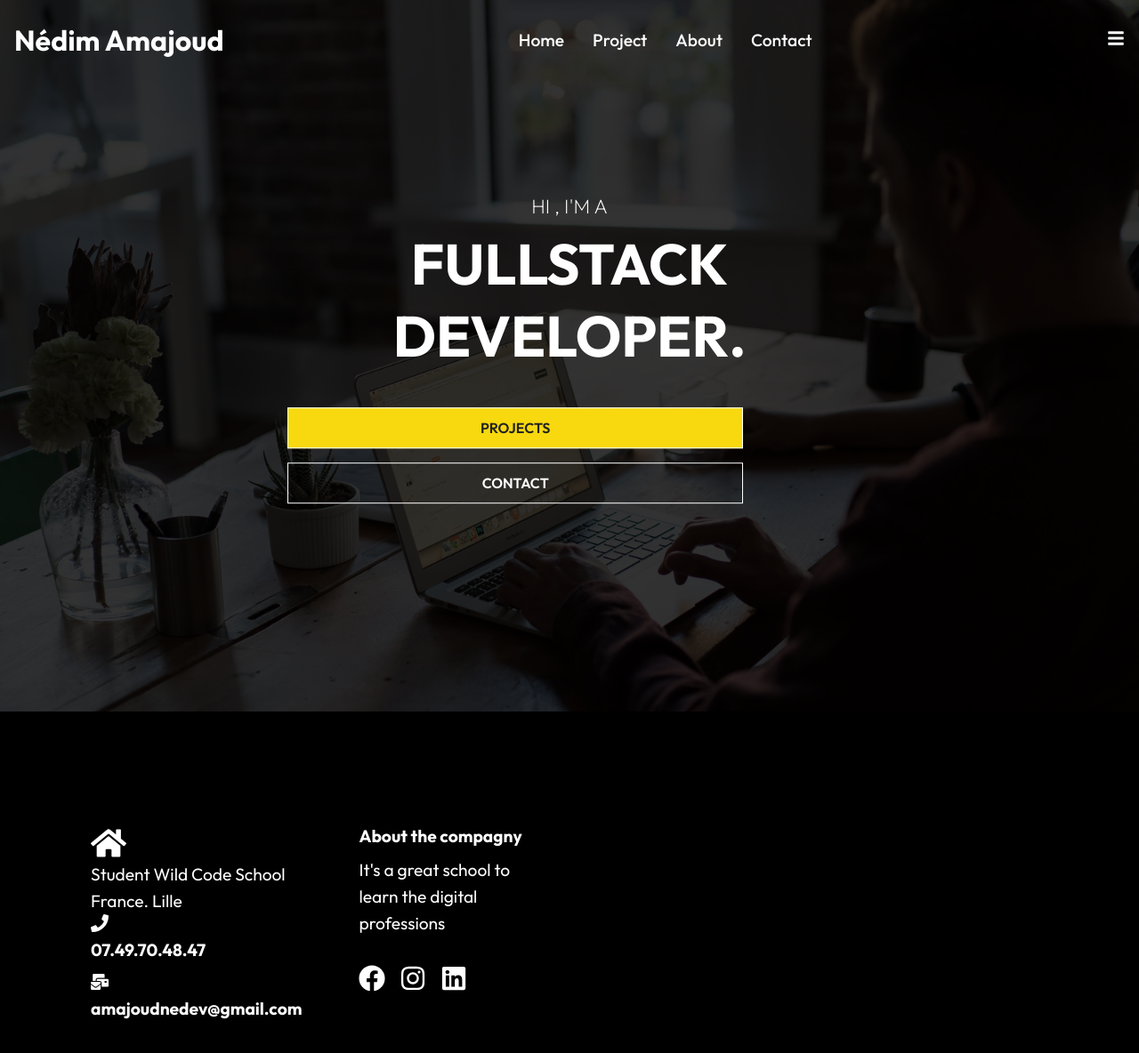
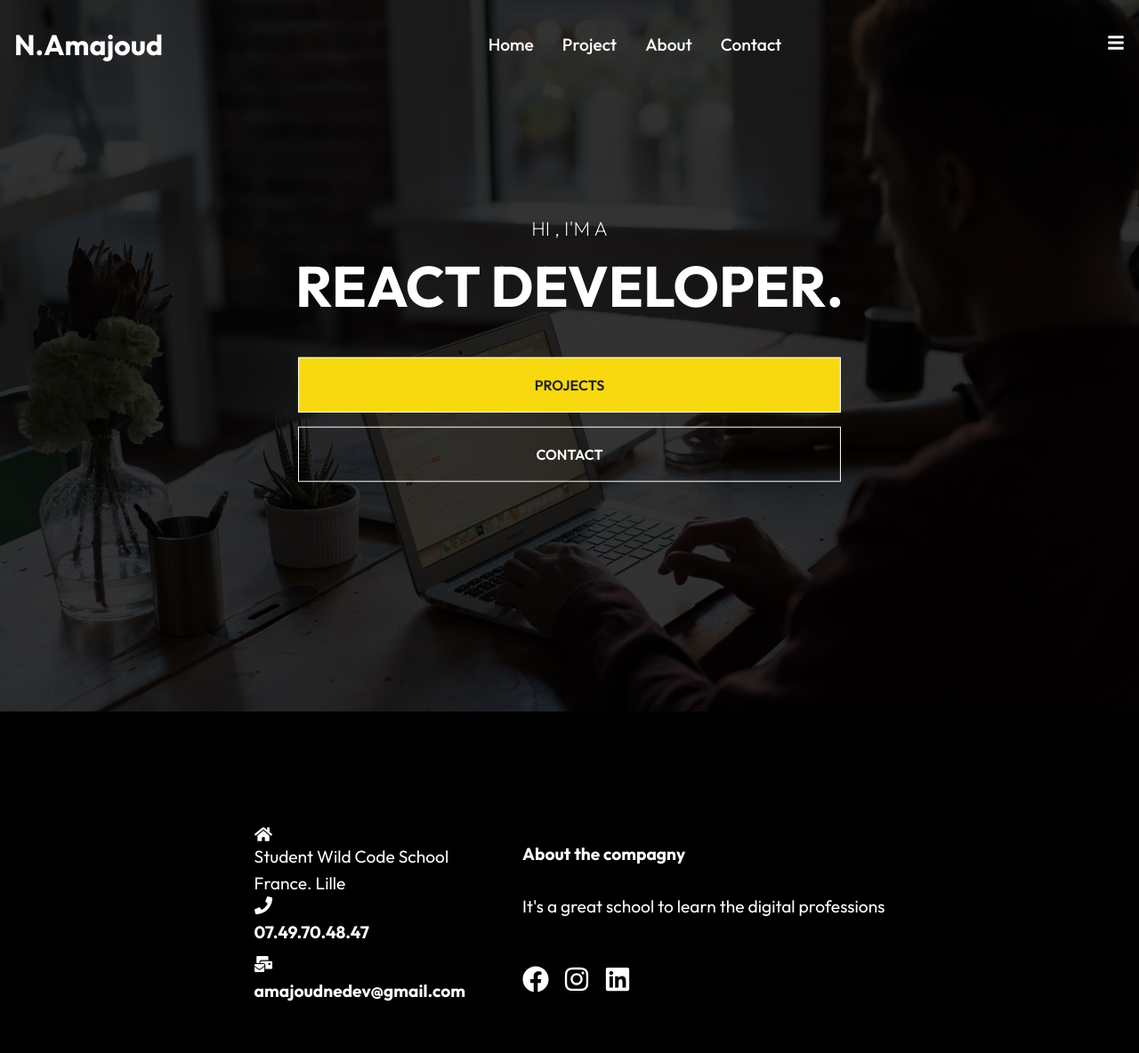
Before and after one commit to SOA-P/portfolio-react-, a React (Create React App) app in the folder cv-react/: page / in a window 1280 px wide. Shown: the top 1184 px of the page at 89% size. Built offline with nearby package versions, Linux system fonts and the light colour scheme.

Commit message:
nouvelle avancé sur le footer et lien entre les pages

```diff
--- a/cv-react/src/components/Footer.jsx
+++ b/cv-react/src/components/Footer.jsx
@@ -15,7 +15,7 @@ const Footer = () => {
             <div className="footer-container">
                 <div className="location">
                     <div className="left">
-                        <FaHome size={40} style={{ color: "#fff", marginRight: "1rem" }} />{" "}
+                        <FaHome size={20} style={{ color: "#fff", marginRight: "1rem" }} />{" "}
                         <div>
                             <p>Student Wild Code School</p>
                             <p>France. Lille</p>
@@ -25,7 +25,7 @@ const Footer = () => {
                                 <FaPhone
                                     size={20}
                                     style={{ color: "#fff", marginRight: "1rem" }}
-                                />{" "}
+                                />
                                 <p>07.49.70.48.47</p>
                             </h4>
                         </div>
@@ -34,8 +34,8 @@ const Footer = () => {
                                 <FaMailBulk
                                     size={20}
                                     style={{ color: "#fff", marginRight: "1rem" }}
-                                />{" "}
-                                <p> amajoudnedev@gmail.com</p>
+                                />
+                                <p>amajoudnedev@gmail.com</p>
                             </h4>
                         </div>
                     </div>
--- a/cv-react/src/components/FooterStyles.css
+++ b/cv-react/src/components/FooterStyles.css
@@ -6,7 +6,8 @@
 .footer-container{
     max-width: 1140px;
     margin: auto;
-    display: grid;
+    display: flex;
+    justify-content: center;
     grid-template-columns:repeat(2,1fr);
     grid-gap:40px;
 }
@@ -28,10 +29,11 @@
     line-height: 30px;
 }
 
-.right{
+.footer-container .right{
     height: 100%;
     max-width: 100%;
     display: flex;
+    justify-content: space-evenly;
     flex-direction: column;
     padding: 2rem;
 }
--- a/cv-react/src/components/HeroImg.jsx
+++ b/cv-react/src/components/HeroImg.jsx
@@ -13,7 +13,7 @@ const HeroImg = () => {
             </div>
             <div className="content">
                 <p>HI , I'M A</p>
-                <h1>FULLSTACK DEVELOPER.</h1>
+                <h1>REACT DEVELOPER.</h1>
                 <div>
                     <Link to="/project"
                     className="btn">Projects</Link>
--- a/cv-react/src/components/NavBarre.jsx
+++ b/cv-react/src/components/NavBarre.jsx
@@ -3,6 +3,8 @@ import { Link } from "react-router-dom";
 import "./NavBarreStyles.css";
 import { FaBars, FaTimes } from "react-icons/fa";
 import  { useState} from "react";
+
+
 const NavBarre = () => {
     const [click , setClick] = useState(false);
     const handleClick =() => setClick (!click);
@@ -20,20 +22,20 @@ window.addEventListener("scool", changeColor);
   return (
     <div className={color ? "header header-bg" : "header"}>
       <Link to="/">
-        <h1>Nédim Amajoud</h1>
+        <h1>N.Amajoud</h1>
       </Link>
       <ul className={click ? "nav-menu active" : "nav-menu"}>
         <li>
           <Link to="/">Home</Link>
         </li>
         <li>
-          <Link to="/Project"> Project</Link>
+          <Link to="/Project">Project</Link>
         </li>
         <li>
-          <Link to="/About"> About </Link>
+          <Link to="/About">About</Link>
         </li>
         <li>
-          <Link to="/Contact">Contact </Link>
+          <Link to="/Contact">Contact</Link>
         </li>
       </ul>
       <div className="Hamburger" onClick = {handleClick}>
--- a/cv-react/src/components/NavBarreStyles.css
+++ b/cv-react/src/components/NavBarreStyles.css
@@ -5,7 +5,7 @@
     padding: 1rem;
     position: fixed;
     width: 100%;
-    height: 90px;
+    height: 100px;
     z-index: 10;
 }
 .header-bg{
--- a/cv-react/src/components/PriceCardStyle.css
+++ b/cv-react/src/components/PriceCardStyle.css
@@ -25,7 +25,7 @@
     padding: 1rem;
 }
 .card p{
-    padding: 10px 0;
+    padding: 5px 0;
 }
 .bar{
     border-bottom: 1px solid #eee;
--- a/cv-react/src/styles/index.css
+++ b/cv-react/src/styles/index.css
@@ -20,7 +20,8 @@ ul{
     list-style-type: none;
 }
 .btn{
-    padding: 12px 32px;
+    padding: 20px 32px;
+    width: auto;
     font-size: 1rem;
     text-transform: uppercase;
     background: rgb(248 , 217 ,15);
```
